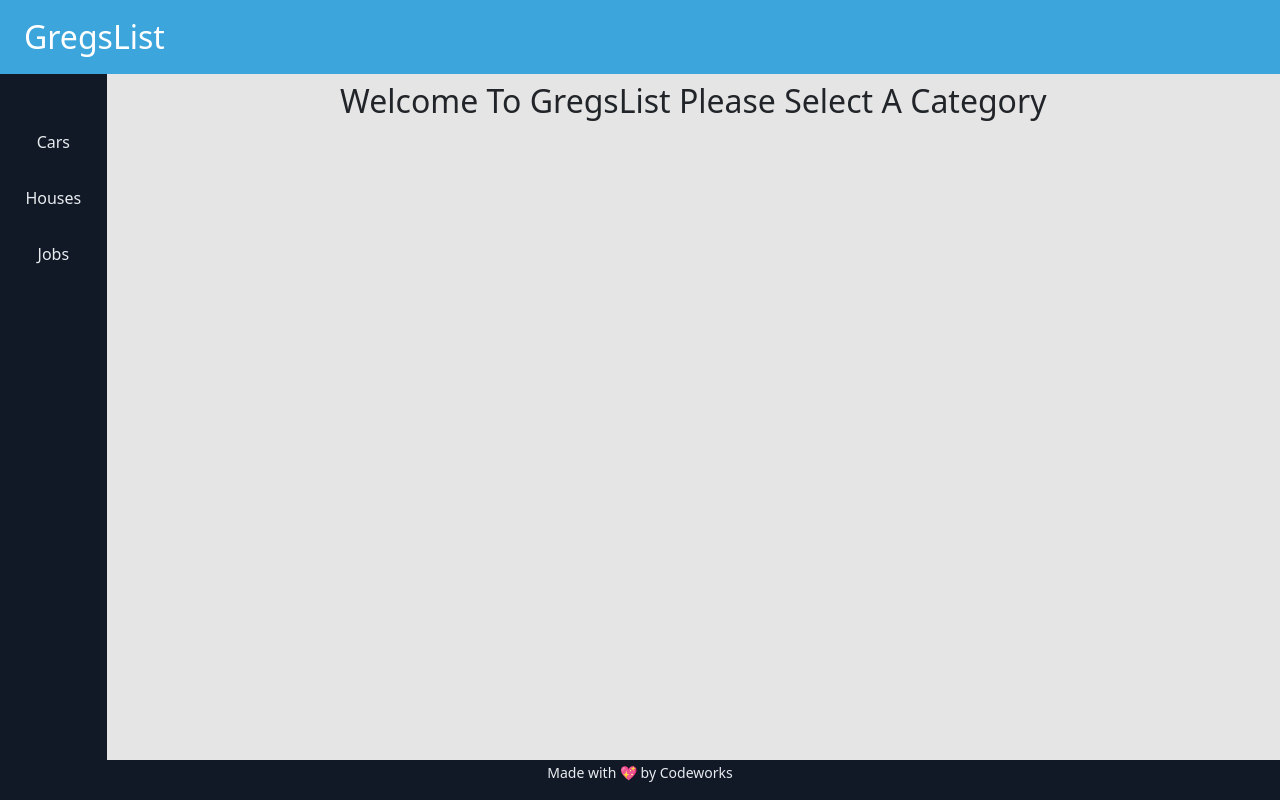
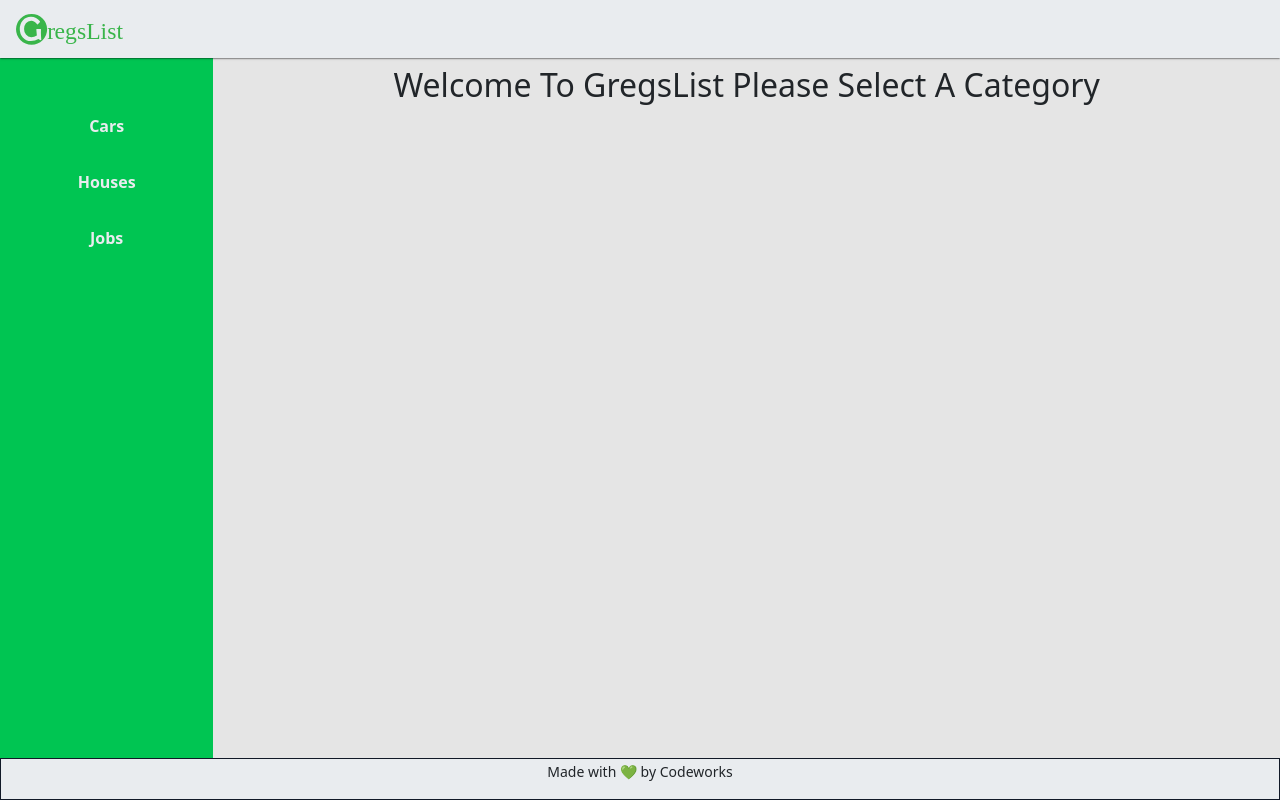
Before and after one commit to Ethan-Johnson17/late-fall21-gregslist-async, a website with bundled scripts: page index.html in a window 1280 px wide. Built offline with nearby package versions, Linux system fonts and the light colour scheme.

Commit message:
styling updates for verson 2

```diff
--- a/app/Models/Car.js
+++ b/app/Models/Car.js
@@ -27,7 +27,7 @@ export class Car {
             <p class="m-0"><em>$${this.price}</em></p>
             </div>
             <div class="text-end">
-            <button title="delete car" class='btn btn-danger justify-self-end' onclick="app.carsController.deleteCar('${this.id}')"><i class='mdi mdi-delete'></i></button>
+            <span title="delete car" class='justify-self-end selectable text-danger lighten-20' onclick="app.carsController.deleteCar('${this.id}')"><i class='mdi mdi-delete'></i></span>
             </div>
         </div>
       </div>
--- a/assets/scss/_variables.scss
+++ b/assets/scss/_variables.scss
@@ -1,7 +1,7 @@
 $body-bg: #e5e5e5;
 $primary: #3ba5dc;
 $secondary: #8392ab;
-$success: #00f867;
+$success: #39b54a;
 $info: #cb0c9f;
 $warning: #fbcf33;
 $danger: #ea0606;
--- a/index.html
+++ b/index.html
@@ -5,21 +5,21 @@
   <meta charset="UTF-8">
   <meta name="viewport" content="width=device-width, initial-scale=1.0">
   <meta http-equiv="X-UA-Compatible" content="ie=edge">
-  <link rel="icon" href="https://bcw.blob.core.windows.net/public/img/9977764104160066">
+  <link rel="icon" href="./assets/img/G.svg">
   <link href="https://cdn.jsdelivr.net/npm/bootstrap@5.1.0/dist/css/bootstrap.min.css" rel="stylesheet"
     integrity="sha384-KyZXEAg3QhqLMpG8r+8fhAXLRk2vvoC2f3B09zVXn8CA5QIVfZOJ3BCsw2P0p/We" crossorigin="anonymous">
   <link rel="stylesheet" href="//cdn.materialdesignicons.com/5.4.55/css/materialdesignicons.min.css">
   <link rel="stylesheet" href="assets/style/main.css">
   <link rel="stylesheet" href="assets/style/style.css">
-  <title>GregsList</title>
+  <title>GregsList | The Online Shop</title>
 </head>
 
 <body>
   <header>
-    <nav class="navbar navbar-dark navbar-expand bg-primary text-light no-select justify-content-between">
-      <a class="navbar-brand ms-3" href="#">
-        <span class="ms-2 f-24">GregsList</span>
-      </a>
+    <nav class="navbar navbar-dark navbar-expand bg-light text-light no-select justify-content-between elevation-1">
+      <div class="navbar-brand ms-3 col-md-1 col-sm-3 col-4">
+        <img class="img-fluid" src="./assets/img/GregsList.svg" alt="">
+      </div>
       <!-- Button trigger modal -->
       <button title='create car' type="button" class="btn btn-success me-3 visually-hidden" data-bs-toggle="modal"
         data-bs-target="#form-modal" id="form-button">
@@ -29,12 +29,12 @@
   </header>
   <main class="container-fluid d-flex flex-column">
     <div class="row flex-grow-1">
-      <div class="col-1 bg-dark text-light pt-5 text-center">
-        <p class="selectable p-2" onclick="app.carsController.showCars()">Cars</p>
-        <p class="selectable p-2">Houses</p>
-        <p class="selectable p-2">Jobs</p>
+      <div class="col-sm-2 bg-success text-light darken-10 pt-5 text-center">
+        <p class="selectable p-2" onclick="app.carsController.showCars()"><b>Cars</b></p>
+        <p class="selectable p-2"><b>Houses</b></p>
+        <p class="selectable p-2"><b>Jobs</b></p>
       </div>
-      <div class="col-11">
+      <div class="col-sm-10">
         <div class="row mt-2" id='listings'>
           <div class="text-center">
             <h2>Welcome To GregsList Please Select A Category</h2>
@@ -71,9 +71,9 @@
       </div>
     </div>
   </div>
-  <footer class="bg-dark text-light">
-    <div class="text-center no-select">
-      <p><small>Made with 💖 by Codeworks</small></p>
+  <footer class="bg-light">
+    <div class="text-center no-select border border-dark">
+      <p><small>Made with 💚 by Codeworks</small></p>
     </div>
   </footer>
   <script src="https://cdn.jsdelivr.net/npm/bootstrap@5.1.0/dist/js/bootstrap.bundle.min.js"
```
Also changed, not shown: assets/img/G.svg (added), assets/img/GregsList.svg (added).
